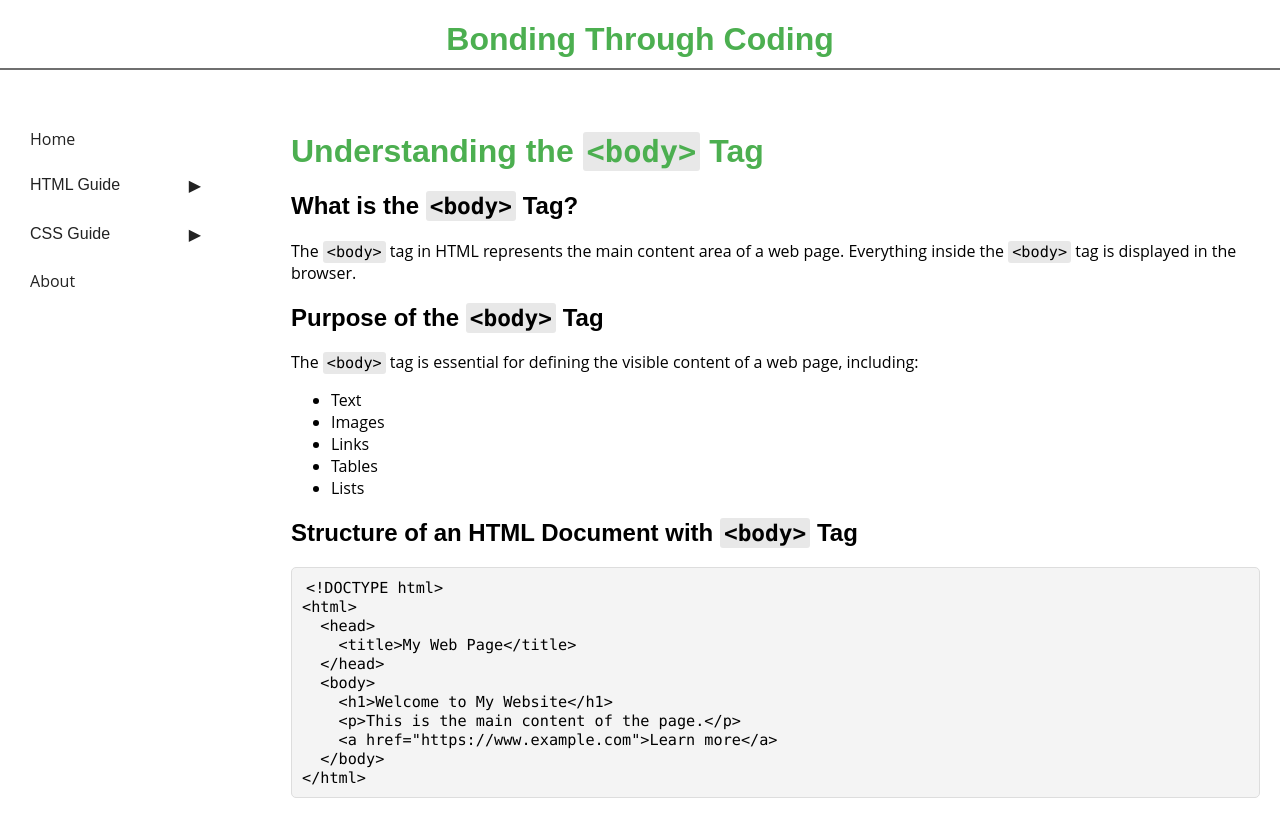
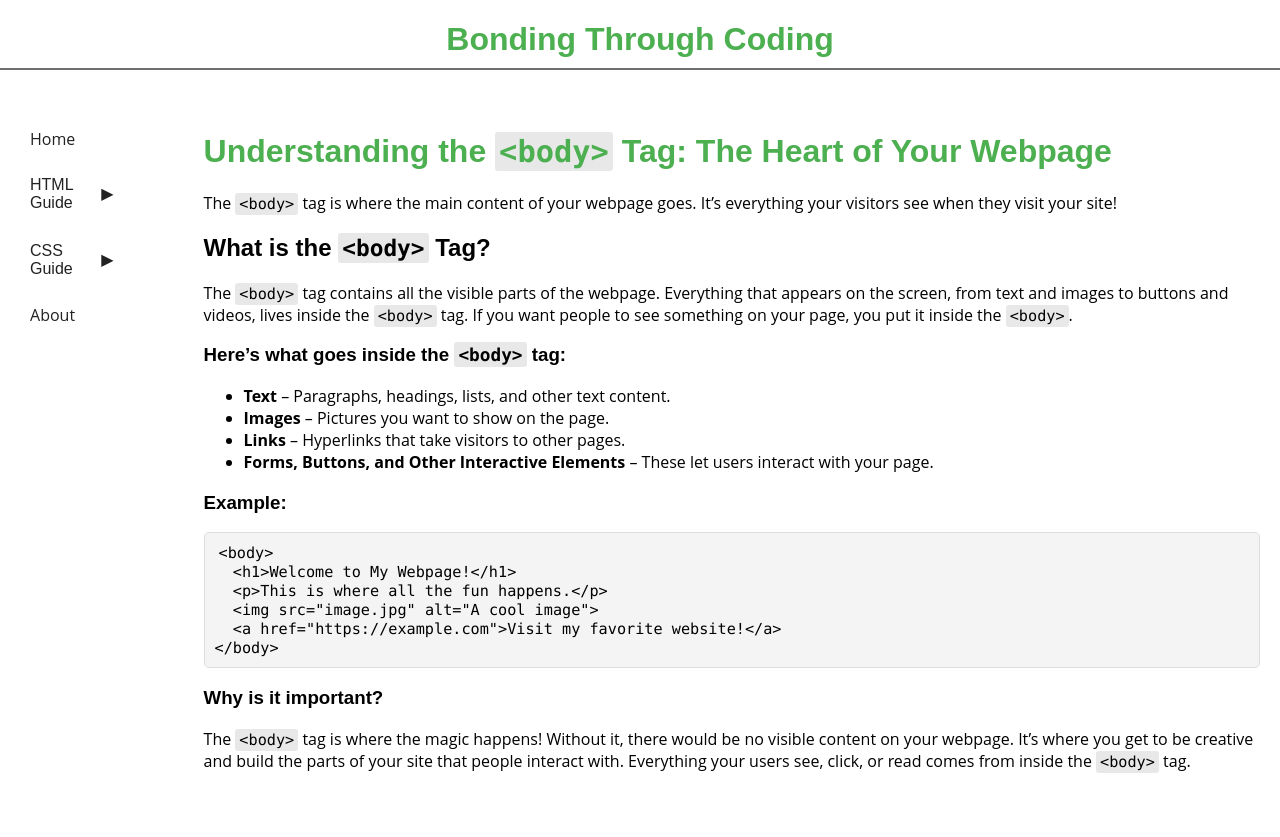
Before and after one commit to BondingThroughCoding/resources, a Jekyll site: the page built from html-guides/body.md, in a window 1280 px wide. Shown: the top 837 px of the page. Built offline with Jekyll 4.4.1, drawn with Linux system fonts in a browser that asks for light colours.

Commit message:
Add new HTML guide links to sidebar and enhance content in body and head guides

````diff
--- a/_includes/sidebar.html
+++ b/_includes/sidebar.html
@@ -19,6 +19,8 @@
               <li><a href="{{ site.baseurl }}/html-guides/ul">&lt;ul&gt;</a></li>
               <li><a href="{{ site.baseurl }}/html-guides/img">&lt;img&gt;</a></li>
               <li><a href="{{ site.baseurl }}/html-guides/a">&lt;a&gt;</a></li>
+              <li><a href="{{ site.baseurl }}/html-guides/break">&lt;br&gt;</a></li>
+
           </ul>
       </li>
       <li>
--- a/html-guides/body.md
+++ b/html-guides/body.md
@@ -3,34 +3,29 @@
 title: "HTML Body Tag Guide"
 ---
 
-# Understanding the `<body>` Tag
+# Understanding the `<body>` Tag: The Heart of Your Webpage
+
+The `<body>` tag is where the main content of your webpage goes. It's everything your visitors see when they visit your site!
 
 ## What is the `<body>` Tag?
 
-The `<body>` tag in HTML represents the main content area of a web page. Everything inside the `<body>` tag is displayed in the browser.
+The `<body>` tag contains all the visible parts of the webpage. Everything that appears on the screen, from text and images to buttons and videos, lives inside the `<body>` tag. If you want people to see something on your page, you put it inside the `<body>`.
 
-## Purpose of the `<body>` Tag
+### Here's what goes inside the `<body>` tag:
+- **Text** – Paragraphs, headings, lists, and other text content.
+- **Images** – Pictures you want to show on the page.
+- **Links** – Hyperlinks that take visitors to other pages.
+- **Forms, Buttons, and Other Interactive Elements** – These let users interact with your page.
 
-The `<body>` tag is essential for defining the visible content of a web page, including:
+### Example:
+```html
+<body>
+  <h1>Welcome to My Webpage!</h1>
+  <p>This is where all the fun happens.</p>
+  <img src="image.jpg" alt="A cool image">
+  <a href="https://example.com">Visit my favorite website!</a>
+</body>
+```
 
-- Text
-- Images
-- Links
-- Tables
-- Lists
-
-## Structure of an HTML Document with `<body>` Tag
-
-```html
-<!DOCTYPE html>
-<html>
-  <head>
-    <title>My Web Page</title>
-  </head>
-  <body>
-    <h1>Welcome to My Website</h1>
-    <p>This is the main content of the page.</p>
-    <a href="https://www.example.com">Learn more</a>
-  </body>
-</html>
-```
+### Why is it important?
+The `<body>` tag is where the magic happens! Without it, there would be no visible content on your webpage. It's where you get to be creative and build the parts of your site that people interact with. Everything your users see, click, or read comes from inside the `<body>` tag.
````
Also changed, not shown: html-guides/head.md (+15 -14 lines).
